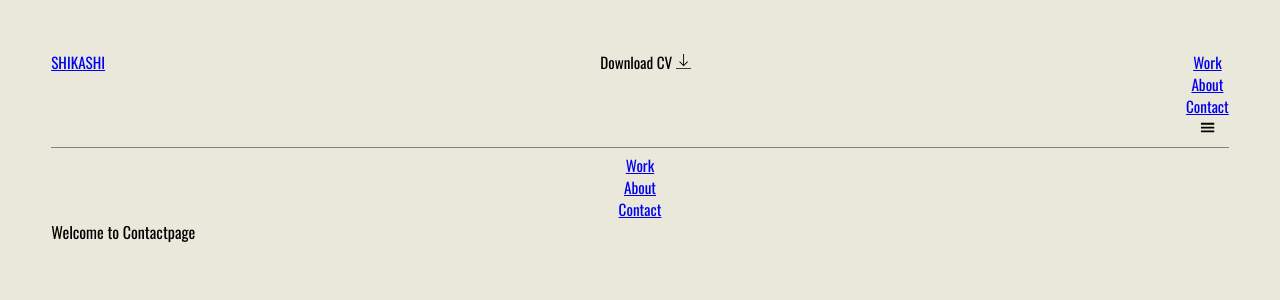
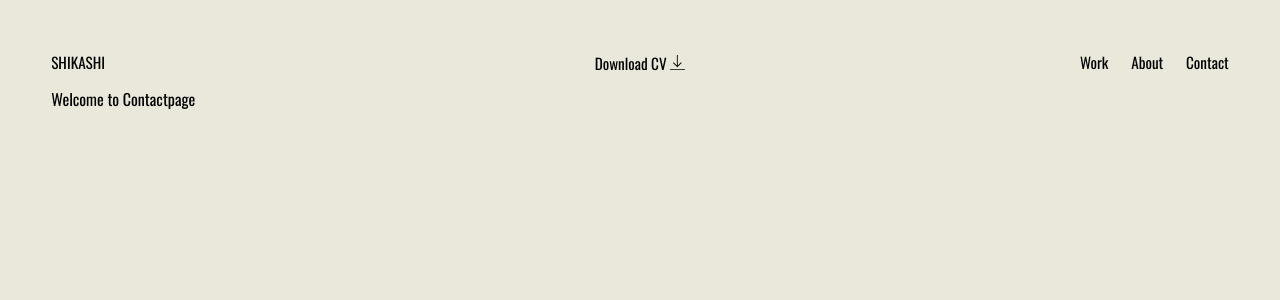
Before and after one commit to shibaram-brilliantlink/01project, a React (Vite) app: page /contact in a window 1280 px wide. Shown: the top 300 px of the page. Built offline with nearby package versions, Linux system fonts and the light colour scheme.

Commit message:
05commit Navbar Completed

```diff
--- a/src/components/Navbar.jsx
+++ b/src/components/Navbar.jsx
@@ -1,71 +1,119 @@
-import React from "react";
+import React, {useState} from "react";
 import styled from "styled-components";
 import { TfiDownload } from "react-icons/tfi";
 import { GiHamburgerMenu } from "react-icons/gi";
 import { Link } from "react-router-dom";
 
 export default function Navbar() {
+  const [extendedNav, setExtendedNav] = useState(false);
   return (
-    <S_Navbar>
-
-      <Left>
+    <StyledNavbar>
+      <Navmain>
+        <Navleft>
           <div>
-          <Link to="/">SHIKASHI</Link>
+            <Navlink to="/">SHIKASHI</Navlink>
           </div>
-        <div>
+          <Navdownload>
             Download CV <TfiDownload />
-        </div>
-        <Menu>
+          </Navdownload>
+        </Navleft>
+        <Navright>
+          <Navmenu>
             <li>
-            <Link to="/work">Work</Link>
+              <Navlink to="/work">Work</Navlink>
             </li>
             <li>
-            <Link to="/about">About</Link>
+              <Navlink to="/about">About</Navlink>
             </li>
             <li>
-            <Link to="/contact">Contact</Link>
+              <Navlink to="/contact">Contact</Navlink>
             </li>
-          <GiHamburgerMenu />
-        </Menu>
-      </Left>
-
-      <Menu>
+          </Navmenu>
+          <Hambuger onClick={() => setExtendedNav(current => !current)}  />
+        </Navright>
+      </Navmain>
+      {extendedNav ?
+      (<Navmenuextended>
         <li>
-          <Link to="/work">Work</Link>
+          <Navlink to="/work">Work</Navlink>
         </li>
         <li>
-          <Link to="/about">About</Link>
+          <Navlink to="/about">About</Navlink>
         </li>
         <li>
-          <Link to="/contact">Contact</Link>
+          <Navlink to="/contact">Contact</Navlink>
         </li>
-      </Menu>
-    </S_Navbar>
+      </Navmenuextended>)
+      : ""}
+
+    </StyledNavbar>
   );
 }
-const S_Navbar = styled.nav`
+const StyledNavbar = styled.nav`
   display: flex;
   flex-direction: column;
   text-align: center;
   font-size: 0.95rem;
-  span {
-    font-size: 1.3rem;
-  }
+  position: relative;
+
   li {
     list-style: none;
   }
 `;
-const Left = styled.div`
+const Navmain = styled.div`
   display: flex;
+  justify-content: space-between;
   width: 100%;
-  justify-content: space-between;
-  align-items: flex-start;
-  border-bottom: 0.5px solid gray;
   padding-bottom: 0.5em;
   margin-bottom: 0.4em;
+
+
 `;
-const Menu = styled.ul``;
-const S_NavMain = styled.div`
+const Navleft = styled.div`
+  display: flex;
+  justify-content: space-between;
+  width: 80%;
+`;
+const Navright = styled.div`
+  display: flex;
+  justify-content: flex-end;
+  align-items: center;
+  width: 40%;
+`;
+const Navmenu = styled.ul`
+display: none;
+  @media (min-width: 1025px) {
+    display: flex;
+    gap: 1.5em;
 
+
+  }
 `
-// const S_NavExtended
+const Navdownload = styled.div`
+  position: absolute;
+  left: 50%;
+  top: 12px;
+  transform: translate(-50%, -50%);
+  &:hover {
+    color: blue;
+  }
+`
+
+const Navmenuextended = styled.ul`
+  font-size: 0.90rem;
+  @media (min-width: 1025px) {
+    display: none;
+  }
+`;
+const Navlink = styled(Link)`
+  color: black;
+  text-decoration: none;
+  &:hover {
+    color: blue;
+  }
+`
+const Hambuger = styled(GiHamburgerMenu)`
+  @media (min-width: 1025px) {
+    display: none;
+  }
+`
```
Lines whose indentation alone changed are shown as unchanged.
